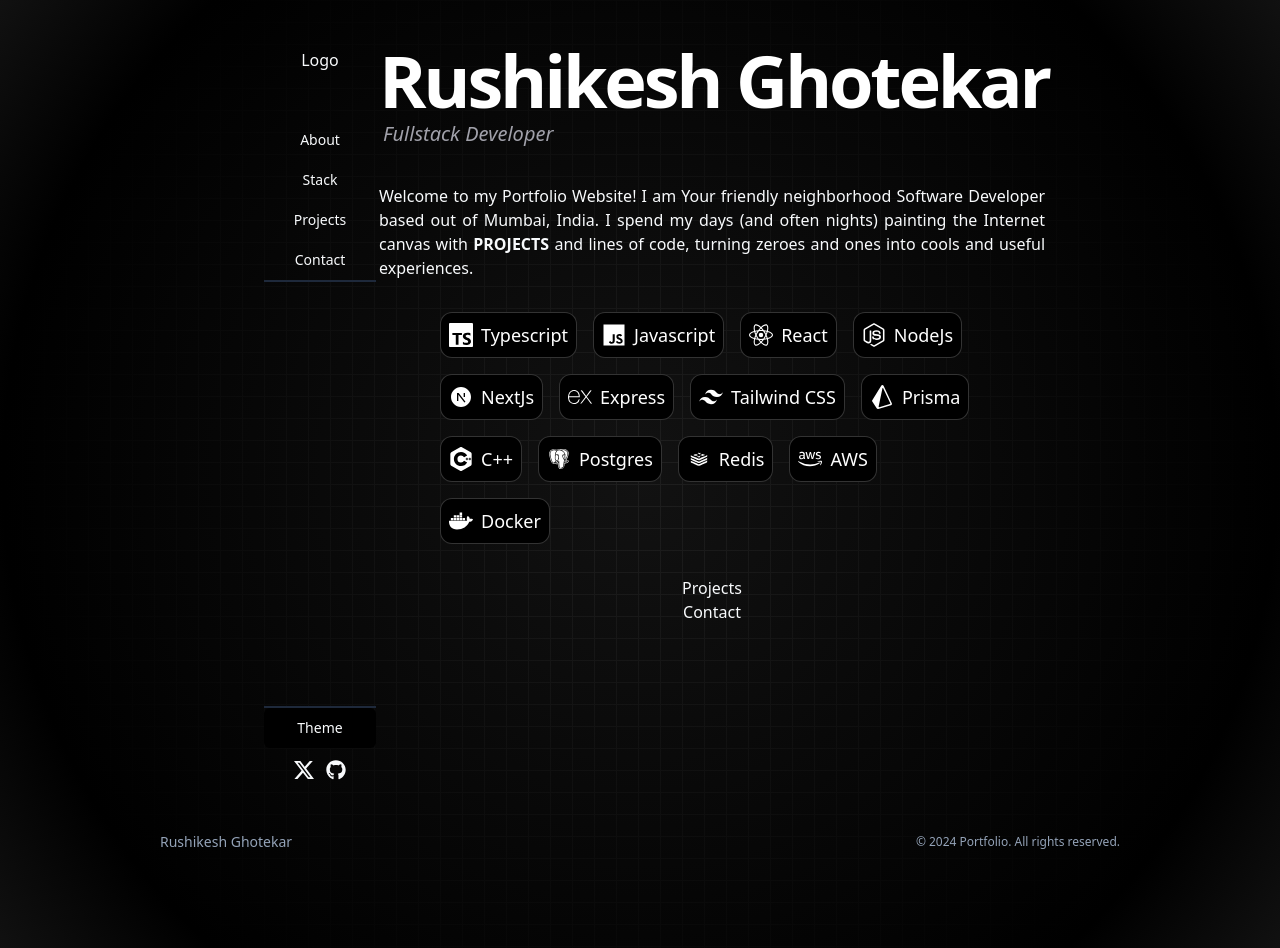
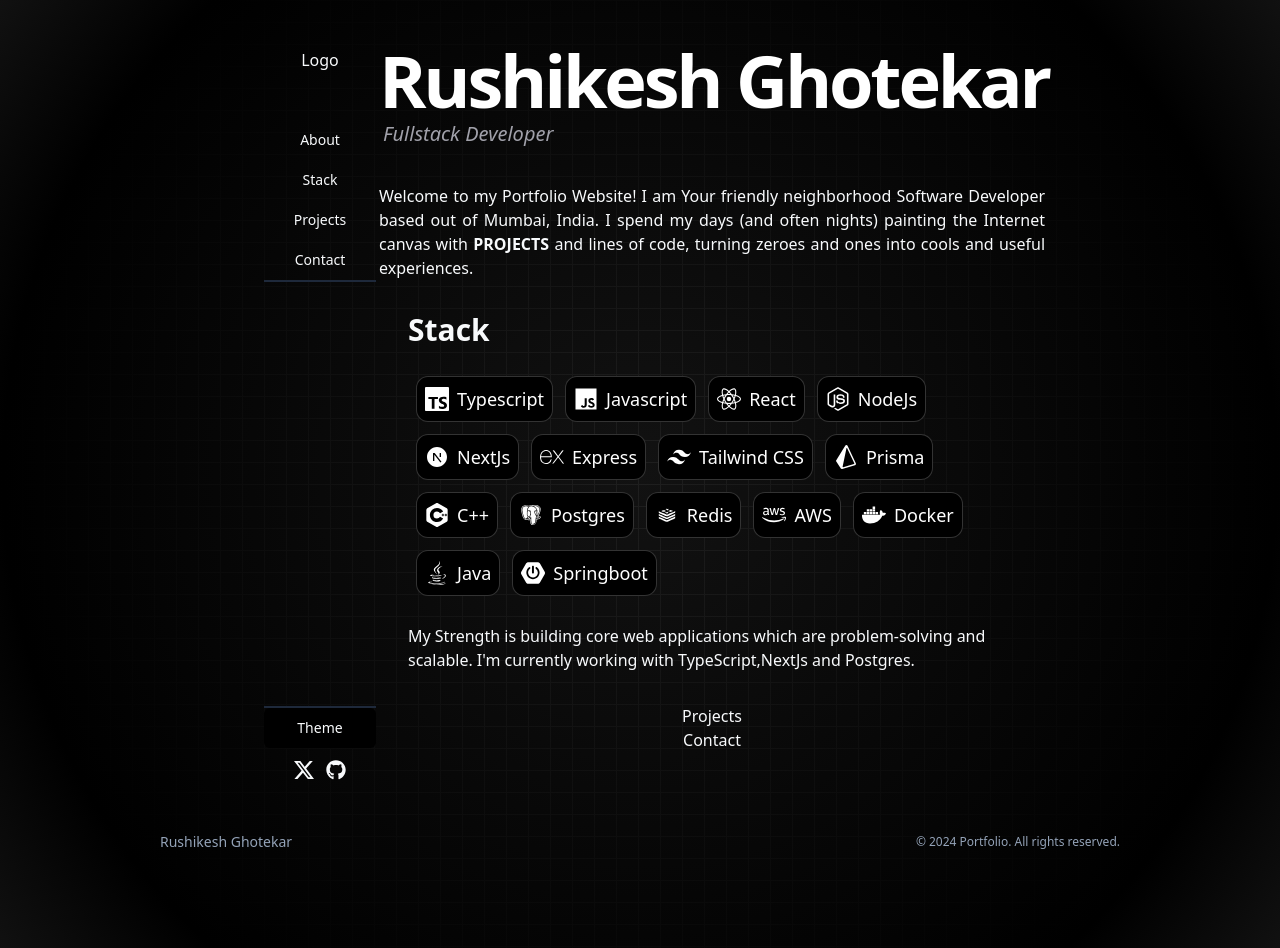
Before and after one commit to rushikeshg25/portfolio-624, a Next.js app: page / in a window 1280 px wide. Built offline with nearby package versions, Linux system fonts and the light colour scheme; a web font is replaced by a local one.

Commit message:
c8:Stack

```diff
--- a/components/Sections/Stack.tsx
+++ b/components/Sections/Stack.tsx
@@ -5,17 +5,22 @@
   SiPrisma,
   SiExpress,
   SiCplusplus,
+  SiSpringboot,
 } from "react-icons/si";
 import { BiLogoPostgresql } from "react-icons/bi";
 import { RiNextjsFill, RiTailwindCssFill } from "react-icons/ri";
 import { IoLogoJavascript } from "react-icons/io5";
-import { FaAws, FaDocker, FaNodeJs } from "react-icons/fa";
+import { FaAws, FaDocker, FaNodeJs, FaJava } from "react-icons/fa";
 import { DiRedis } from "react-icons/di";
 
 import StackCard from "../StackCard";
 const Stack = () => {
   return (
-    <div className='flex flex-row flex-wrap gap-4 p-8'>
+    <div className='flex flex-col gap-7 py-8'>
+      <div className='flex '>
+        <h1 className='text-3xl font-semibold'>Stack</h1>
+      </div>
+      <div className='flex flex-row flex-wrap gap-3  px-2'>
         <StackCard stackLogo={SiTypescript} stackName='Typescript' />
         <StackCard stackLogo={IoLogoJavascript} stackName='Javascript' />
         <StackCard stackLogo={SiReact} stackName='React' />
@@ -29,6 +34,13 @@
         <StackCard stackLogo={DiRedis} stackName='Redis' />
         <StackCard stackLogo={FaAws} stackName='AWS' />
         <StackCard stackLogo={FaDocker} stackName='Docker' />
+        <StackCard stackLogo={FaJava} stackName='Java' />
+        <StackCard stackLogo={SiSpringboot} stackName='Springboot' />
+      </div>
+      <div className='text-md'>
+        My Strength is building core web applications which are problem-solving
+        and scalable. I'm currently working with TypeScript,NextJs and Postgres.
+      </div>
     </div>
   );
 };
```
Lines whose indentation alone changed are shown as unchanged.
